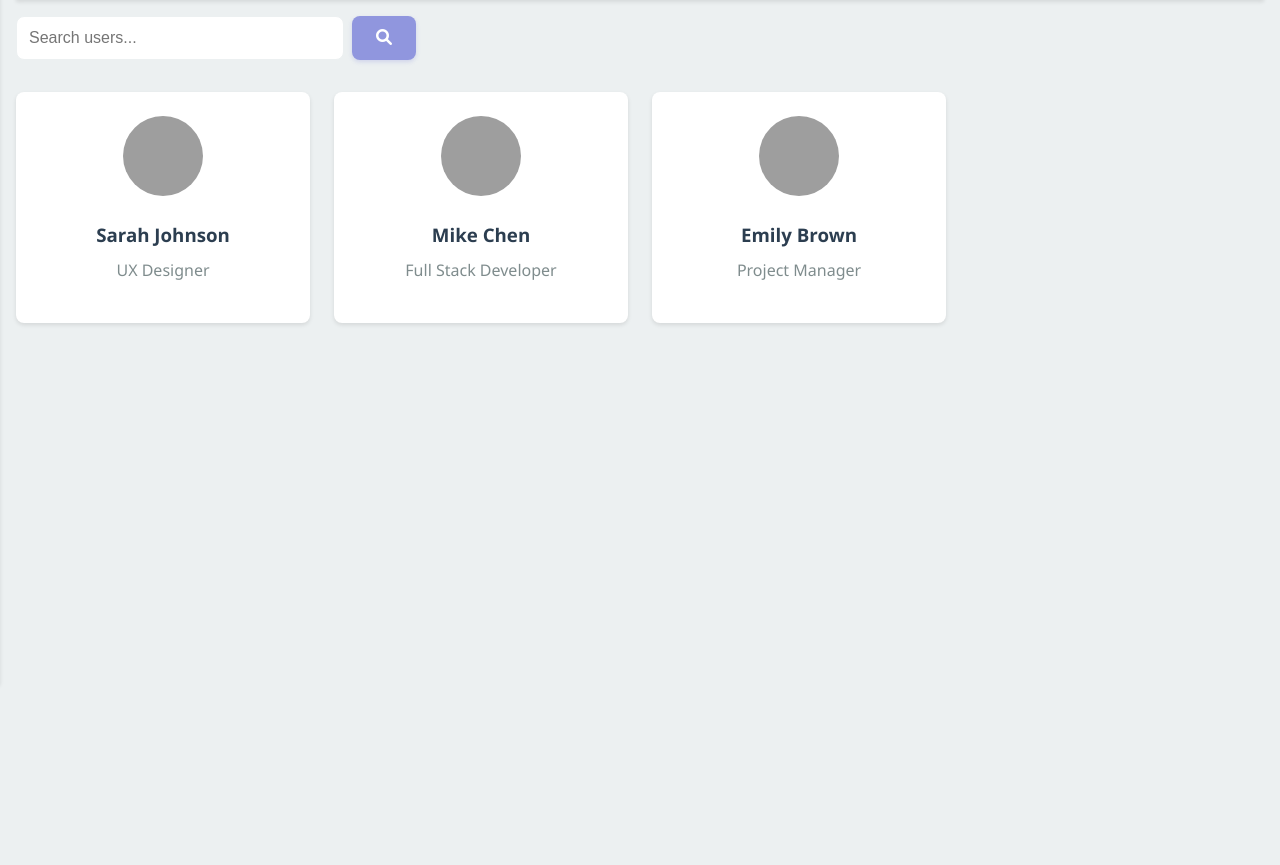
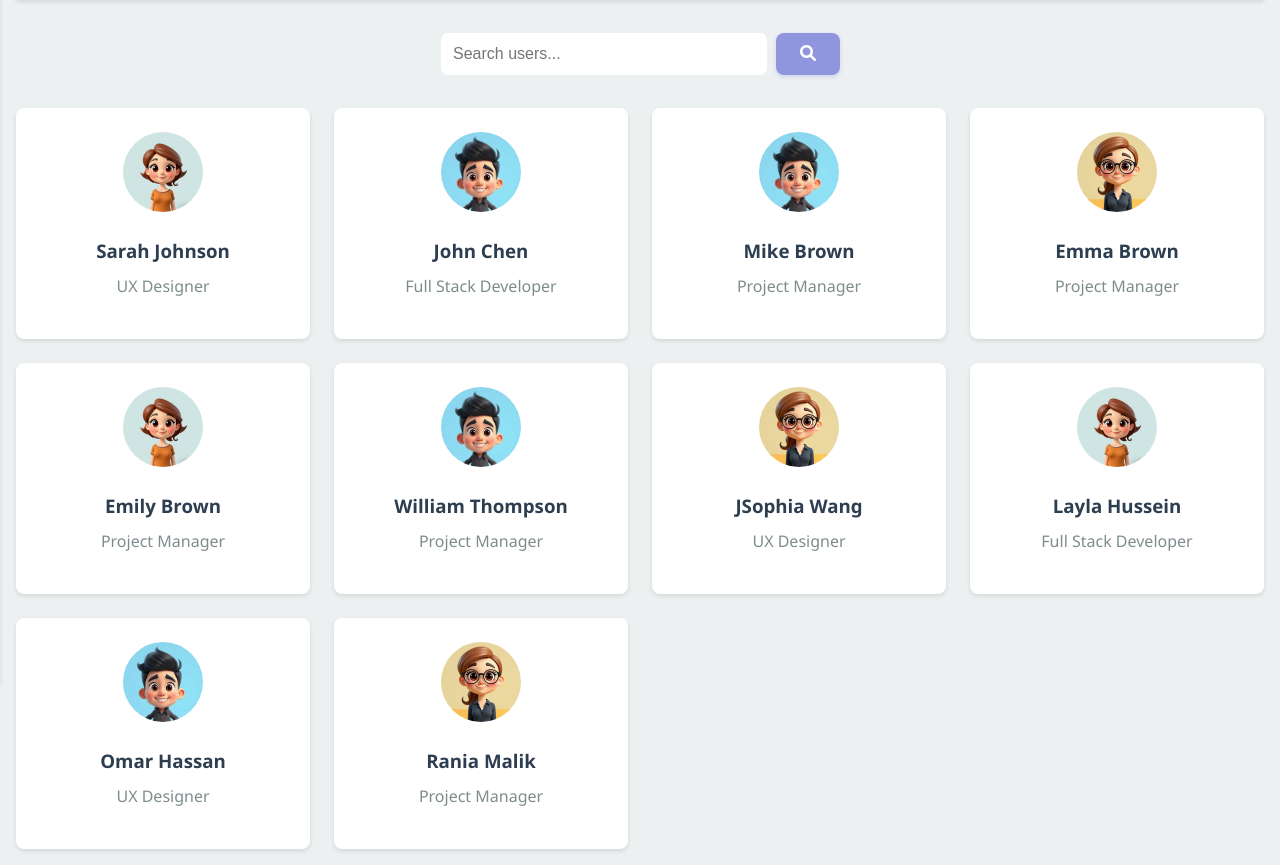
Before and after one commit to rima-15/Wefaq-project, a PHP site: page /community.html in a window 1280 px wide. Shown: the part 116-981 px from the top of the page. Before the commit the page ends 441 px from the top, so only its background shows below. Run offline with PHP 8.4, Linux system fonts and the light colour scheme; grey boxes are pictures that could not be loaded.

Commit message:
Merge origin/master
# Conflicts:
#	public_html/style.css

```diff
--- a/Wefaq/public_html/community.html
+++ b/Wefaq/public_html/community.html
@@ -25,18 +25,59 @@
                 <div class="users-grid">
                     <!-- Example user cards -->
                     <div class="user-card">
-                        <img src="placeholder-avatar.png" alt="User" class="user-avatar">
+                        <img src="images/avatarF1.jpeg" alt="User" class="user-avatar">
                         <h3>Sarah Johnson</h3>
                         <p>UX Designer</p>
                     </div>
                     <div class="user-card">
-                        <img src="placeholder-avatar.png" alt="User" class="user-avatar">
-                        <h3>Mike Chen</h3>
+                        <img src="images/avatarM1.jpeg" alt="User" class="user-avatar">
+                        <h3>John Chen</h3>
                         <p>Full Stack Developer</p>
                     </div>
                     <div class="user-card">
-                        <img src="placeholder-avatar.png" alt="User" class="user-avatar">
+                        <img src="images/avatarM1.jpeg" alt="User" class="user-avatar">
+                        <h3>Mike Brown</h3>
+                        <p>Project Manager</p>
+                    </div>
+
+                    <div class="user-card">
+                        <img src="images/avatarF2.jpeg" alt="User" class="user-avatar">
+                        <h3>Emma Brown</h3>
+                        <p>Project Manager</p>
+                    </div>
+
+                    <div class="user-card">
+                        <img src="images/avatarF1.jpeg" alt="User" class="user-avatar">
                         <h3>Emily Brown</h3>
+                        <p>Project Manager</p>
+                    </div>
+
+                       <!-- Example user cards -->
+                    <div class="user-card">
+                        <img src="images/avatarM1.jpeg" alt="User" class="user-avatar">
+                        <h3>William Thompson</h3>
+                        <p>Project Manager</p>
+                    </div>
+                    <div class="user-card">
+                        <img src="images/avatarF2.jpeg" alt="User" class="user-avatar">
+                        <h3>JSophia Wang</h3>
+                        <p>UX Designer</p>
+                    </div>
+                    <div class="user-card">
+                        <img src="images/avatarF1.jpeg" alt="User" class="user-avatar">
+                        <h3>Layla Hussein</h3>
+                        <p>Full Stack Developer</p>
+                    </div>
+
+                    <div class="user-card">
+                        <img src="images/avatarM1.jpeg" alt="User" class="user-avatar">
+                        <h3>Omar Hassan</h3>
+                        <p>UX Designer</p>
+                    </div>
+
+                    <div class="user-card">
+                        <img src="images/avatarF2.jpeg" alt="User" class="user-avatar">
+                        <h3>Rania Malik</h3>
                         <p>Project Manager</p>
                     </div>
                 </div>
--- a/Wefaq/public_html/dashboard.html
+++ b/Wefaq/public_html/dashboard.html
@@ -26,9 +26,9 @@
 
                 <!-- Profile Content -->
                 <div class="profile-content">
-                    <h2>Sarah Ahmed</h2>
-                    <p><i class="fas fa-user-graduate"></i> <strong>Type:</strong> Student</p>
-                    <p><i class="fas fa-university"></i> <strong>Organization:</strong> King Saud University</p>
+                    <h2>John Doe</h2>
+                    <p><i class="fas fa-user-graduate"></i> <strong>Type:</strong> Professional</p>
+                    <p><i class="fas fa-university"></i> <strong>Organization:</strong> Saudi Electricity Company</p>
                 </div>
 
                 <!-- Skills Section -->
--- a/Wefaq/public_html/profile.html
+++ b/Wefaq/public_html/profile.html
@@ -40,6 +40,11 @@
                             <label>Type</label>
                             <p>Professional</p>
                         </div>
+
+                        <div class="info-group">
+                            <label>Organization</label>
+                            <p>Saudi Electricity Company</p>
+                        </div>
                     </div>
                         <div class="profileSkills">
                             <label>Skills</label>
--- a/Wefaq/public_html/styles.css
+++ b/Wefaq/public_html/styles.css
@@ -630,13 +630,20 @@ input[type="tel"]::placeholder {
 
 /* Community Page */
 .community-filters {
-    margin-bottom: 2rem;
+    display: flex;
+    justify-content: center; /* Centers it horizontally */
+    align-items: center; /* Aligns items vertically */
+    width: 100%;
+    padding: 1rem 0;
+    position: relative;
 }
 
 .search-bar {
     display: flex;
-    gap: 1rem;
-    margin-bottom: 1rem;
+    align-items: center;
+    gap: 0.5rem;
+    width: 50%; /* Adjust the width as needed */
+    max-width: 500px;
 }
 
 .search-bar input {
@@ -2809,8 +2816,10 @@ input:focus, select:focus, textarea:focus {
             border: 1px solid #ddd;
             background-color: #C2C6F0;
             position: relative;
+              outline: none; /* Prevents black outline */
 
         }
+
         .calendar-day:hover::after {
             content: attr(data-task);
             position: absolute;
@@ -2824,10 +2833,7 @@ input:focus, select:focus, textarea:focus {
             white-space: nowrap;
             font-size: 12px;
         }
-        .task-deadline {
-            background-color: #eed442 !important;
-            color: #fff !important;
-        }
+
         .project-deadline {
             background-color: #eed442 !important;
             color: #fff;
```
